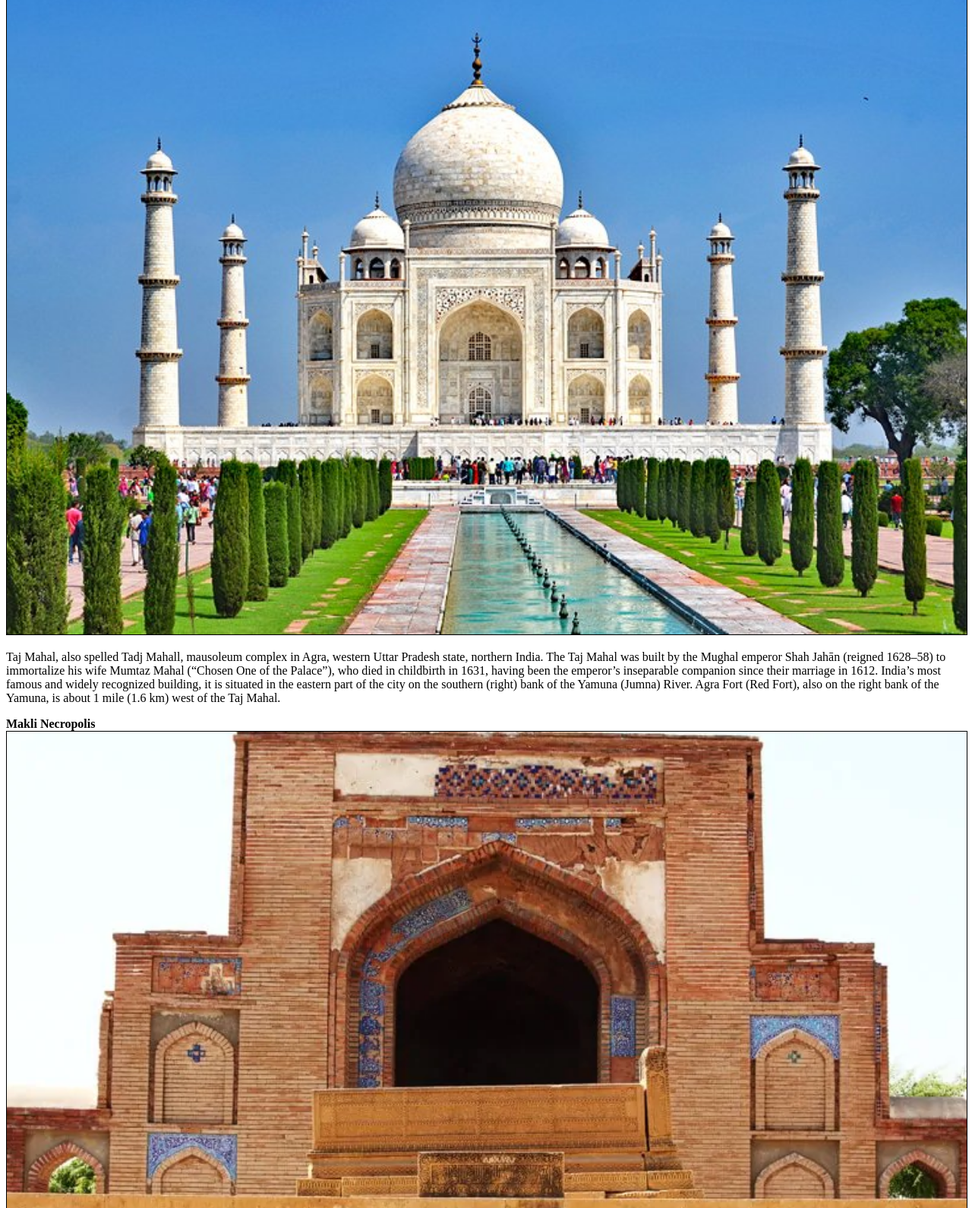
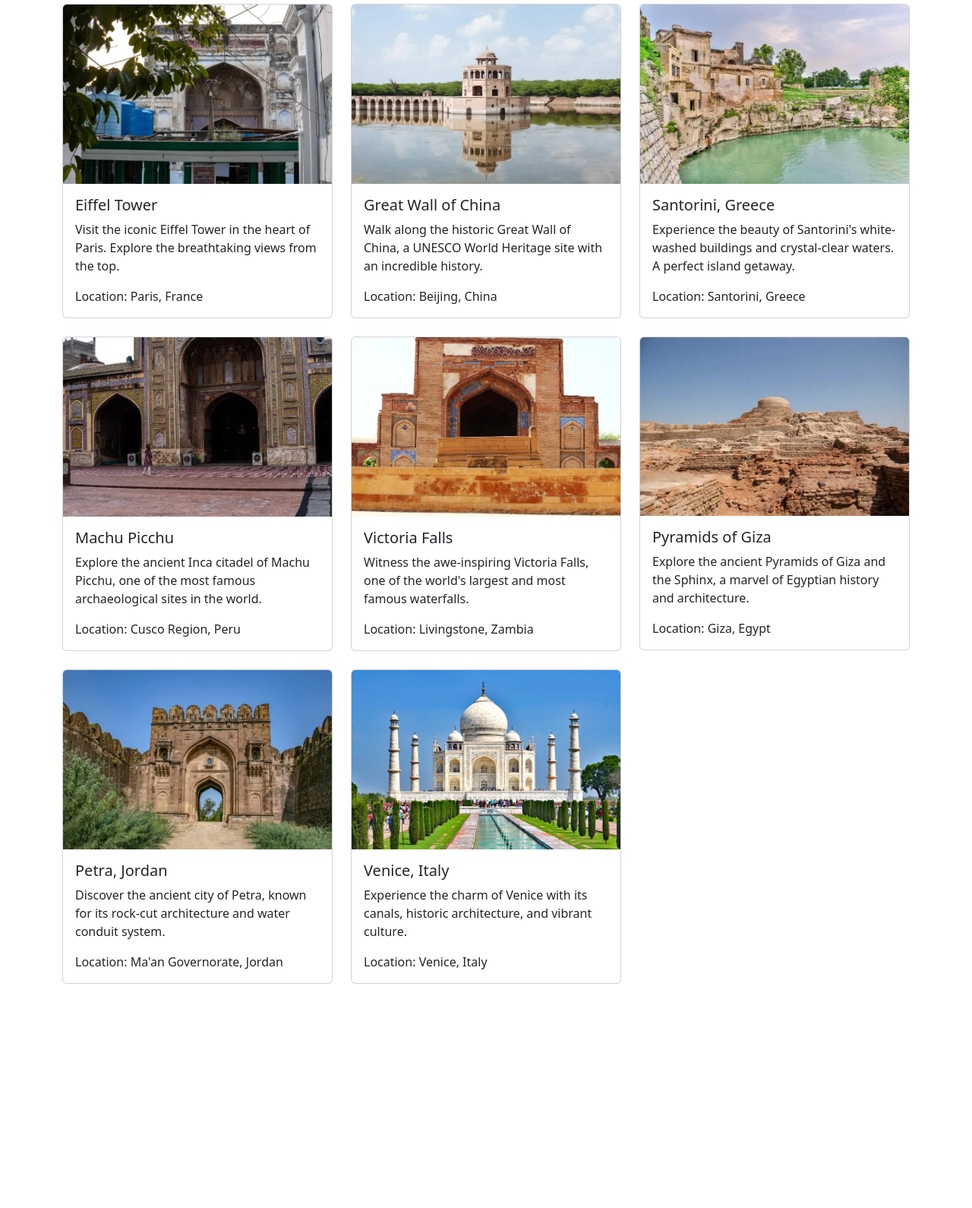
Before and after one commit to ameer-ali-jamali/Assignment-11-Historical-Places-in-Pakistan, a plain HTML site: page index.html in a window 1280 px wide. Shown: the part 115-1705 px from the top of the page at 76% size. After the commit the page ends 1434 px from the top, so only its background shows below. Drawn offline with nearby package versions, Linux system fonts and the light colour scheme.

Commit message:
fix: major changes

```diff
--- a/assets/css/style.css
+++ b/assets/css/style.css
@@ -1,24 +1,24 @@
-.container{
-    /* display: grid;
+.place-card {
+  background-color: #f8f8f8;
+  border: 1px solid #ddd;
+  padding: 20px;
+  margin: 10px;
+  text-align: center;
+}
 
-    grid-template-columns: 1fr 1fr 1fr;
-    row-gap: -14px;
-    justify-content: space-between;
-    column-gap: -3px;
-        gap: 9px; */
-        display: flex;
-        justify-content: center;
-        flex-wrap: wrap;
+.place-card img {
+  max-width: 100%;
+  height: auto;
+  transition: transform 0.2s;
 }
-img{
-    object-fit: cover;
-    width: 100%;
-    border: solid 1px;
-    height: 100%;
-    }
-h1{
-    display: grid;
-    justify-content: center;
-    background-color: rgb(90 84 239);
-    color: #191c17;
+
+.place-card img:hover {
+  transform: scale(1.1);
 }
+.hover-card {
+  transition: transform 0.2s;
+}
+
+.hover-card:hover {
+  transform: scale(1.03);
+}
--- a/index.html
+++ b/index.html
@@ -5,152 +5,145 @@
         <meta charset="UTF-8">
         <meta http-equiv="X-UA-Compatible" content="IE=edge">
         <meta name="viewport" content="width=device-width, initial-scale=1.0">
-        <title>Document</title>
+        <title>16 Historical Places in Pakistan</title>
+        <link rel="stylesheet" href="https://cdn.jsdelivr.net/npm/bootstrap@5.3.0-alpha1/dist/css/bootstrap.min.css"
+            integrity="sha384-GLhlTQ8iRABdZLl6O3oVMWSktQOp6b7In1Zl3/Jr59b6EGGoI1aFkw7cmDA6j6gD" crossorigin="anonymous">
         <link rel="stylesheet" href="./assets/css/style.css">
+        <link rel="stylesheet" href="./assets/css/custom.css">
     </head>
 
     <body>
-        <main class="container">
-            <h1>16 Historical Places in Pakistan You HAVE To Visit</h1>
-            <div>
-
-                <div>
-                    <div>
-
-                        <strong>Taj-Mahal</strong>
-                        <img src="./assets/images/Taj-Mahal.jpg" alt="">
-                        <p>
-
-                            Taj Mahal, also spelled Tadj Mahall, mausoleum complex in Agra, western Uttar Pradesh state,
-                            northern India. The Taj Mahal was built by the Mughal emperor Shah Jahān (reigned 1628–58)
-                            to
-                            immortalize his wife Mumtaz Mahal (“Chosen One of the Palace”), who died in childbirth in
-                            1631,
-                            having been the emperor’s inseparable companion since their marriage in 1612. India’s most
-                            famous and widely recognized building, it is situated in the eastern part of the city on the
-                            southern (right) bank of the Yamuna (Jumna) River. Agra Fort (Red Fort), also on the right
-                            bank
-                            of the Yamuna, is about 1 mile (1.6 km) west of the Taj Mahal.
-
+        <main class="container mt-5">
+            <h1 class="text-center mb-4">16 Historical Places in Pakistan You HAVE To Visit</h1>
+            <!-- Add 10 more realistic cards -->
+            <div class="row">
+                <!-- Card 4 -->
+                <div class="col-md-4 mb-4">
+                    <div class="card hover-card">
+                        <img src="./assets/images/item1.jpg" class="card-img-top" alt="Place 4">
+                        <div class="card-body">
+                            <h5 class="card-title">Eiffel Tower</h5>
+                            <p class="card-text">
+                                Visit the iconic Eiffel Tower in the heart of Paris. Explore the breathtaking views from
+                                the top.
                             </p>
-
-
+                            <p class="card-text">Location: Paris, France</p>
+                        </div>
+                    </div>
                 </div>
 
+                <!-- Card 5 -->
+                <div class="col-md-4 mb-4">
+                    <div class="card hover-card">
+                        <img src="./assets/images/item2.jpg" class="card-img-top" alt="Place 5">
+                        <div class="card-body">
+                            <h5 class="card-title">Great Wall of China</h5>
+                            <p class="card-text">
+                                Walk along the historic Great Wall of China, a UNESCO World Heritage site with an
+                                incredible
+                                history.
+                            </p>
+                            <p class="card-text">Location: Beijing, China</p>
                         </div>
-                <div>
-                    <div>
-                        <strong>Makli Necropolis</strong>
-                        <img src="./assets/images/makli.jpg" alt="">
                     </div>
-                    <p>
-                        Here’s a famous landmark of Pakistan for you: the Makli Necropolis, one of the largest funerary
-                        sites in the world!
+                </div>
 
-                        The site- which houses over 500,000 tombs- is spread out over an area of 10km near the Sindhi
-                        city of Thatta. The tombs were built over a 400 year period and belong to royalty, Sufi saints,
-                        and admired scholars.
+                <!-- Card 6 -->
+                <div class="col-md-4 mb-4">
+                    <div class="card hover-card">
+                        <img src="./assets/images/item3.jpg" class="card-img-top" alt="Place 6">
+                        <div class="card-body">
+                            <h5 class="card-title">Santorini, Greece</h5>
+                            <p class="card-text">
+                                Experience the beauty of Santorini's white-washed buildings and crystal-clear waters. A
+                                perfect
+                                island getaway.
+                            </p>
+                            <p class="card-text">Location: Santorini, Greece</p>
+                        </div>
+                    </div>
+                </div>
 
-                        Makli began when Sufi saint Shaikh Jamali established a sort of Sufi gathering site and was
-                        eventually buried there. Later on in the 14th century, Trakhan ruler Jam Tamachi wished to be
-                        buried there as well seeing as he venerated Shaikh Jamali, and so began the tradition.
+                <!-- Card 7 -->
+                <div class="col-md-4 mb-4">
+                    <div class="card hover-card">
+                        <img src="./assets/images/item4.jpg" class="card-img-top" alt="Place 7">
+                        <div class="card-body">
+                            <h5 class="card-title">Machu Picchu</h5>
+                            <p class="card-text">
+                                Explore the ancient Inca citadel of Machu Picchu, one of the most famous archaeological
+                                sites in the
+                                world.
                             </p>
+                            <p class="card-text">Location: Cusco Region, Peru</p>
                         </div>
-                <div>
-                    <div>
-                        <strong>Mohenjo-Daro</strong>
-                        <img src="./assets/images/mohenjo-daro.jpg.jpg" alt="">
                     </div>
-                    <p>You won’t have a complete list of historical places in Pakistan without including Mohenjo- Daro-
-                        one
-                        of the largest cities of the Indus Valley Civilization. The ancient city, which is a UNESCO
-                        World
-                        Heritage Site, was built around 2500 BCE and remained undocumented for over 3700 years until
-                        archeologists discovered it in the early 1920’s.
+                </div>
 
-                        Mohenjo-Daro’s size (over 300 hectares) and inclusion of public buildings seem to represent a
-                        high
-                        level of social organization according to historians. Wild right?
+                <!-- Card 8 -->
+                <div class="col-md-4 mb-4">
+                    <div class="card hover-card">
+                        <img src="./assets/images/item5.jpg" class="card-img-top" alt="Place 8">
+                        <div class="card-body">
+                            <h5 class="card-title">Victoria Falls</h5>
+                            <p class="card-text">
+                                Witness the awe-inspiring Victoria Falls, one of the world's largest and most famous
+                                waterfalls.
+                            </p>
+                            <p class="card-text">Location: Livingstone, Zambia</p>
+                        </div>
+                    </div>
+                </div>
 
-                        You can find Mohenjo-Daro near the city of Larkana in Pakistan’s Sindh Province where it can
-                        then
-                        easily be reached by taxi.</p>
+                <!-- Card 9 -->
+                <div class="col-md-4 mb-4">
+                    <div class="card hover-card">
+                        <img src="./assets/images/item6.jpg" class="card-img-top" alt="Place 9">
+                        <div class="card-body">
+                            <h5 class="card-title">Pyramids of Giza</h5>
+                            <p class="card-text">
+                                Explore the ancient Pyramids of Giza and the Sphinx, a marvel of Egyptian history and
+                                architecture.
+                            </p>
+                            <p class="card-text">Location: Giza, Egypt</p>
+                        </div>
+                    </div>
+                </div>
 
+                <!-- Card 10 -->
+                <div class="col-md-4 mb-4">
+                    <div class="card hover-card">
+                        <img src="./assets/images/item7.jpg" class="card-img-top" alt="Place 10">
+                        <div class="card-body">
+                            <h5 class="card-title">Petra, Jordan</h5>
+                            <p class="card-text">
+                                Discover the ancient city of Petra, known for its rock-cut architecture and water
+                                conduit system.
+                            </p>
+                            <p class="card-text">Location: Ma'an Governorate, Jordan</p>
                         </div>
-                <div>
-                    <div>
-                        <strong>Rohtas Fort</strong>
-                        <img src="./assets/images/rohtas.jpg" alt="">
                     </div>
-                    <p>
-                        This example of military architectural excellence sits about 15km away from the city of Jhelum
-                        is
-                        one of the best historical places to visit in Punjab for good reason!
+                </div>
 
-                        Construction of the fort began in 1541 under the reign of Sher Shah Suri, an ethnic Pashtun who
-                        took
-                        control of the Mughal empire in 1538.
-
-                        Rohtas Fort spreads out over an area of 70 hectares and is considered to be one of the largest
-                        and
-                        most formidable fortresses in South Asia. It’s located about 2 hours from Islamabad and 4 hours
-                        from
-                        Lahore.
+                <!-- Card 11 -->
+                <div class="col-md-4 mb-4">
+                    <div class="card hover-card">
+                        <img src="./assets/images/item8.jpg" class="card-img-top" alt="Place 11">
+                        <div class="card-body">
+                            <h5 class="card-title">Venice, Italy</h5>
+                            <p class="card-text">
+                                Experience the charm of Venice with its canals, historic architecture, and vibrant
+                                culture.
                             </p>
-
+                            <p class="card-text">Location: Venice, Italy</p>
                         </div>
-                <div>
-                    <div>
-                        <strong>Hiran Minar</strong>
-                        <img src="./assets/images/taxila.jpg" alt="">
                     </div>
-                    <p>
-                        The Hiran Minar is one of the most popular historical places in Pakistan as far as visits are
-                        concerned. And though it is a tomb- this one is a bit different than others!
-
-                        Most tombs in Punjab and across Pakistan house the remains of saints or royals but the Hiran
-                        Minar is dedicated not to Mughal Emperor Jahangir, but his pet antelope.
-
-                        Yup you read that right- Emperor Jahangir was known for his love of nature and the Hiran Minar
-                        exemplifies that. It’s also set in a bit of a wilderness, which gave the Mughals a bit of a
-                        natural escape from the bustling city of Lahore.
-
-                        The complex consists of a minaret built over the antelope along with a massive pool and
-                        accompanying pavilion.
-
-                        And seeing that it’s only one hour from Lahore in Sheikhupura, the Hiran Minar is an easy day’s
-                        getaway.
-                    </p>
-                </div>
-                <div>
-                    <div>
-                        <strong>Katasraj Temples
-                        </strong>
-                        <img src="./assets/images/katas.jpg" alt="">
-                        <p>
-                            Hindu temples in Pakistan- say what?! Yup you read that right- the Katasraj Temples are
-                            located
-                            near the village of Dulmial in Punjab and are said to be from the 7th Century CE or earlier.
-                            The
-                            temples surround a lake that is even fabled to have magical powers!
-
-                            The famous Hindu epic Mahabharata also gives them a mention, and it’s well known that the
-                            founder of the Sikh Faith- Guru Nanak- often visited the site in more recent centuries.
-
-                            Sadly, the temples fell into a state of disarray post-Partition and still remain in
-                            less-than-stellar shape today. Nevertheless, as far as historical buildings in Pakistan go-
-                            the
-                            Katasraj Temples speak to the complicated history of the Subcontinent in a way few other
-                            structures can.
-
-                            The temples are located in Katas, which is about 2 hours from Islamabad and 3 hours from
-                            Lahore
-                        </p>
                 </div>
 
 
             </div>
 
+
         </main>
     </body>
 
```
Also changed, not shown: assets/images/item1.jpg (renamed from assets/images/begum-2.jpg), assets/images/item2.jpg (renamed from assets/images/hiran-minar.jpg), assets/images/item3.jpg (renamed from assets/images/katas.jpg), assets/images/item4.jpg (renamed from assets/images/lahore-wazir-khan.jpg), assets/images/item5.jpg (renamed from assets/images/makli.jpg), assets/images/item6.jpg (renamed from assets/images/mohenjo-daro.jpg.jpg), assets/images/item7.jpg (renamed from assets/images/rohtas.jpg), assets/images/item8.jpg (renamed from assets/images/Taj-Mahal.jpg), assets/images/item9.jpg (renamed from assets/images/taxila.jpg), 1 other file. Lines whose indentation alone changed are shown as unchanged.
